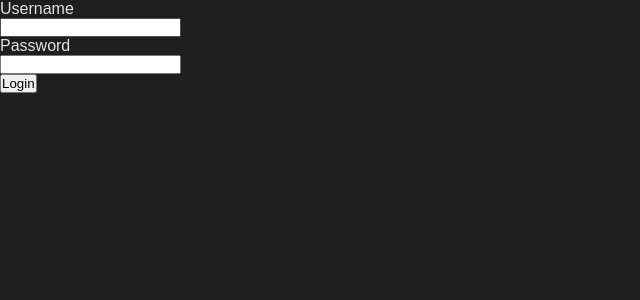
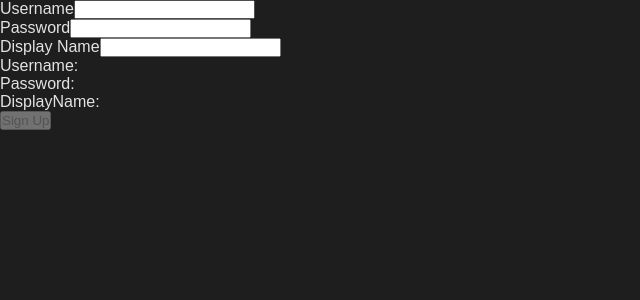
Before and after one commit to jackey890819/react-tutorial, a React (Vite) app: page / in a window 1280 px wide. Shown: the top 300 px of the page, without its empty margins (0-640 px from the left). Built offline with nearby package versions, Linux system fonts and the light colour scheme.

Commit message:
feat: useState() example

```diff
--- a/src/App.jsx
+++ b/src/App.jsx
@@ -1,12 +1,14 @@
-import LoginForm from "./components/LoginForm";
+import RegisterForm from "./components/RegisterForm";
+
 export default function App() {
-  window.addEventListener('resize', (event) => {
+  window.addEventListener("resize", (event) => {
     console.log(`window's width: ${window.innerWidth}px.`);
     console.log(`window's height: ${window.innerHeight}px.`);
-  })
+  });
+
   return (
     <div>
-      <LoginForm />
+      <RegisterForm />
     </div>
   );
 }
--- /dev/null
+++ b/src/components/RegisterForm.jsx
@@ -0,0 +1,66 @@
+import { useState } from "react";
+
+export default function RegisterForm() {
+  // const [username, setUsername] = useState("");
+  // const [password, setPassword] = useState("");
+  // const [displayName, setDisplayName] = useState("");
+  const [formFields, setFormFields] = useState({
+    username: "",
+    password: "",
+    displayName: "",
+  });
+  const isDisabled =
+    !formFields.username || !formFields.password || !formFields.displayName;
+
+  return (
+    <form
+      onSubmit={(e) => {
+        e.preventDefault();
+      }}
+    >
+      <div>
+        <label htmlFor="username">Username</label>
+        <input
+          type="text"
+          id="username"
+          value={formFields.username}
+          onChange={(e) => {
+            setFormFields((prev) => ({ ...prev, username: e.target.value }));
+          }}
+        />
+      </div>
+      <div>
+        <label htmlFor="password">Password</label>
+        <input
+          type="password"
+          id="password"
+          value={formFields.password}
+          onChange={(e) => {
+            setFormFields((prev) => ({ ...prev, password: e.target.value }));
+          }}
+        />
+      </div>
+      <div>
+        <label htmlFor="displayName">Display Name</label>
+        <input
+          type="text"
+          id="displayName"
+          value={formFields.displayName}
+          onChange={(e) => {
+            setFormFields((prev) => ({ ...prev, displayName: e.target.value }));
+          }}
+        />
+      </div>
+      <div>
+        <span>Username: {formFields.username}</span>
+      </div>
+      <div>
+        <span>Password: {formFields.password}</span>
+      </div>
+      <div>
+        <span>DisplayName: {formFields.displayName}</span>
+      </div>
+      <button disabled={isDisabled}>Sign Up</button>
+    </form>
+  );
+}
```
